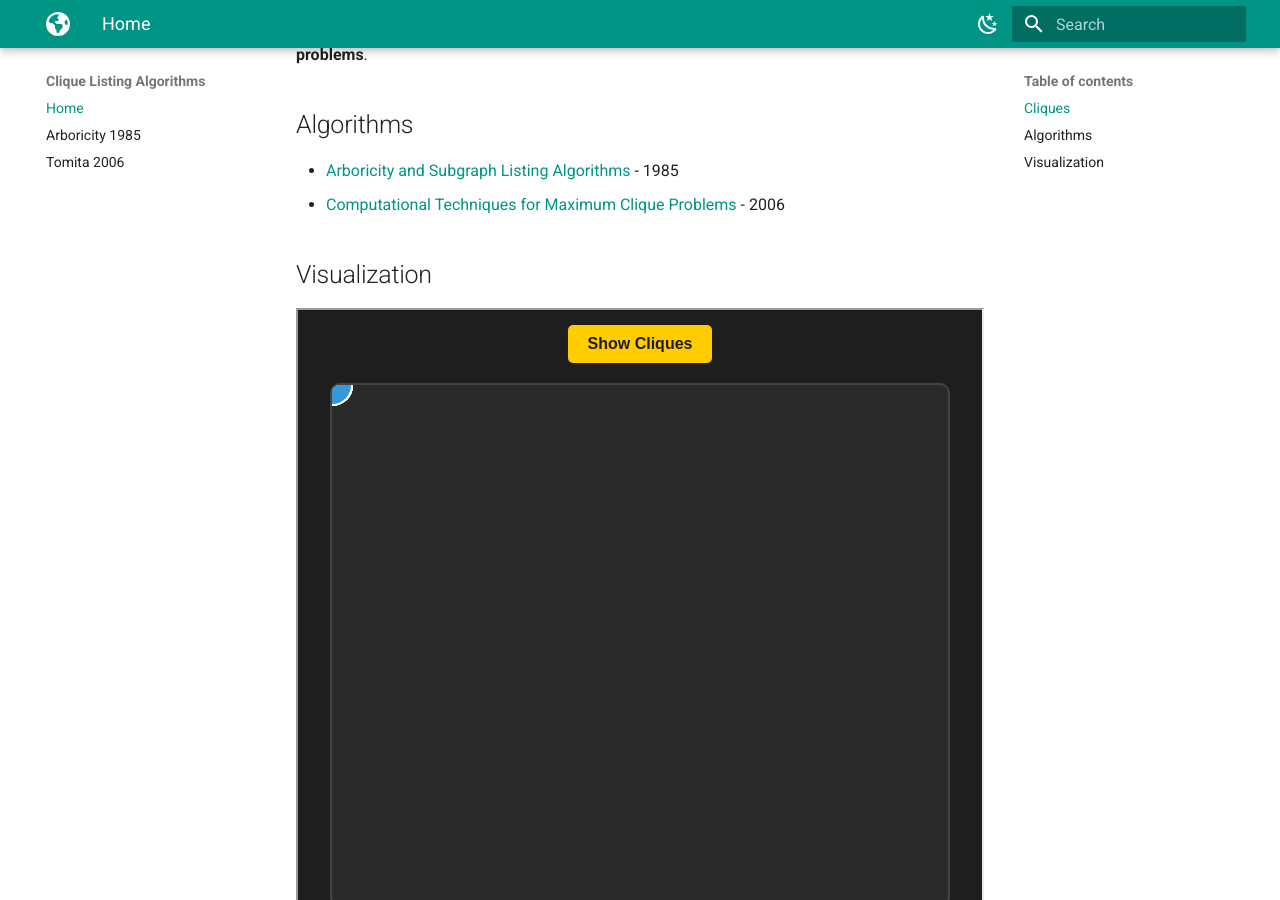
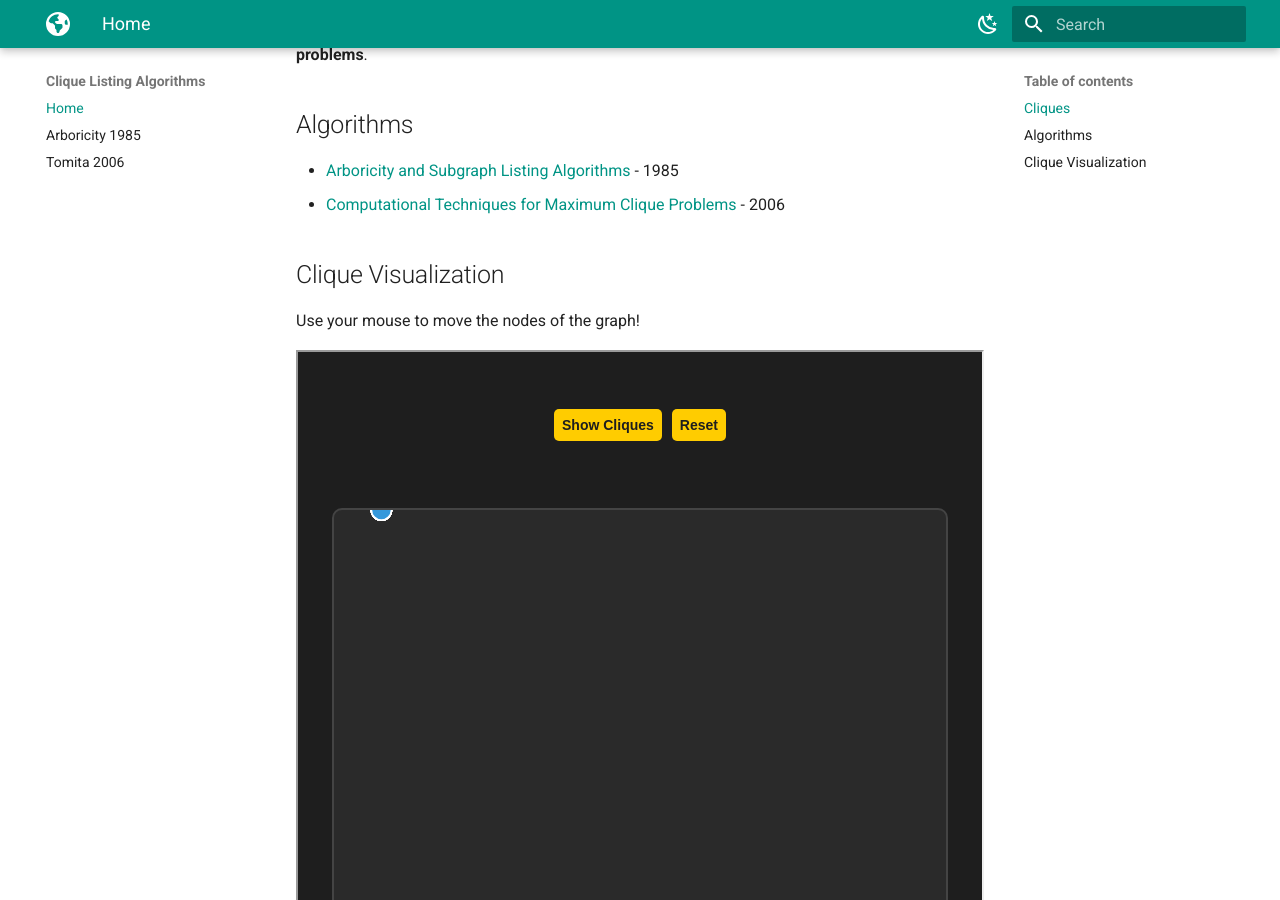
Before and after one commit to zoddtheimmortal/daa-site, an MkDocs documentation site: the page built from docs/index.md, in a window 1280 px wide and 900 px high, scrolled down 333 px. Built offline with MkDocs 1.6.1 and Material for MkDocs 9.7.7, drawn with Linux system fonts in a browser that asks for light colours; nearby versions of some CDN libraries.

Commit message:
chore: update clique animation

```diff
--- a/docs/clique_animation.html
+++ b/docs/clique_animation.html
@@ -18,16 +18,28 @@
 				flex-direction: column;
 				align-items: center;
 				justify-content: center;
-				height: 100vh;
+				min-height: 100vh;
+				overflow-x: hidden;
 			}
 
 			h2 {
 				margin-bottom: 10px;
 			}
 
+			.graph-container {
+				width: 90%;
+				max-width: 1200px;
+				margin: 0 auto;
+				display: flex;
+				justify-content: center;
+				align-items: center;
+			}
+
 			svg {
-				width: 90%;
-				height: 600px;
+				width: 100%;
+				height: 80vh; /* Responsive height based on viewport height */
+				max-height: 700px;
+				min-height: 400px;
 				background-color: #2a2a2a;
 				border: 2px solid #444;
 				border-radius: 10px;
@@ -66,15 +78,18 @@
 			}
 
 			.btn-container {
-				margin-bottom: 10px;
+				margin: 20px 0;
+				width: 100%;
+				display: flex;
+				justify-content: center;
+				flex-wrap: wrap;
 			}
 
 			.btn {
 				background-color: #ffcc00;
 				color: #1e1e1e;
 				border: none;
-				margin: 10px;
-				margin-top: 15px;
+				margin: 0px 5px;
 				padding: 10px 20px;
 				font-size: 16px;
 				font-weight: bold;
@@ -86,6 +101,44 @@
 			.btn:hover {
 				background-color: #e6b800;
 			}
+
+			.clique-info {
+				margin: 10px 0;
+				font-size: 18px;
+				color: #ffcc00;
+				min-height: 27px;
+			}
+
+			/* Responsive adjustments */
+			@media (max-width: 768px) {
+				svg {
+					height: 60vh;
+				}
+
+				.btn {
+					padding: 8px 8px;
+					font-size: 14px;
+				}
+
+				.label {
+					font-size: 14px;
+				}
+			}
+
+			@media (max-width: 480px) {
+				svg {
+					height: 50vh;
+				}
+
+				.btn {
+					padding: 6px 12px;
+					font-size: 12px;
+				}
+
+				.label {
+					font-size: 12px;
+				}
+			}
 		</style>
 	</head>
 	<body>
@@ -93,14 +146,39 @@
 			<button class="btn" onclick="highlightCliques()">
 				Show Cliques
 			</button>
+			<button class="btn" onclick="resetGraph()">Reset</button>
 		</div>
-		<svg id="graph"></svg>
+		<div id="clique-info" class="clique-info"></div>
+		<div class="graph-container">
+			<svg id="graph"></svg>
+		</div>
 
 		<script>
-			const width = 800,
-				height = 600;
+			// Get container dimensions
+			let graphContainer = document.querySelector(".graph-container");
+			let containerWidth = graphContainer.clientWidth;
+			let containerHeight = Math.min(window.innerHeight * 0.8, 700);
 
-			// More complex Graph Data
+			// Adjust dimensions on window resize
+			function updateDimensions() {
+				containerWidth = graphContainer.clientWidth;
+				containerHeight = Math.min(window.innerHeight * 0.8, 700);
+
+				svg.attr("viewBox", `0 0 ${containerWidth} ${containerHeight}`)
+					.attr("width", containerWidth)
+					.attr("height", containerHeight);
+
+				// Update simulation
+				simulation
+					.force(
+						"center",
+						d3.forceCenter(containerWidth / 2, containerHeight / 2)
+					)
+					.alpha(0.3)
+					.restart();
+			}
+
+			// Graph Data from input (9 vertices, 15 edges)
 			const nodes = [
 				{ id: 0 },
 				{ id: 1 },
@@ -111,38 +189,49 @@
 				{ id: 6 },
 				{ id: 7 },
 				{ id: 8 },
-				{ id: 9 },
 			];
 
 			const links = [
 				{ source: 0, target: 1 },
+				{ source: 0, target: 8 },
+				{ source: 1, target: 8 },
+				{ source: 2, target: 8 },
 				{ source: 1, target: 2 },
+				{ source: 2, target: 7 },
 				{ source: 2, target: 3 },
+				{ source: 3, target: 7 },
+				{ source: 6, target: 7 },
+				{ source: 3, target: 5 },
+				{ source: 5, target: 6 },
+				{ source: 5, target: 7 },
+				{ source: 3, target: 6 },
 				{ source: 3, target: 4 },
-				{ source: 4, target: 0 },
-				{ source: 1, target: 3 },
-				{ source: 2, target: 5 },
-				{ source: 5, target: 6 },
-				{ source: 6, target: 7 },
-				{ source: 7, target: 8 },
-				{ source: 8, target: 9 },
-				{ source: 9, target: 5 },
-				{ source: 3, target: 6 },
-				{ source: 4, target: 8 },
-				{ source: 0, target: 7 },
+				{ source: 4, target: 5 },
 			];
 
-			// Define cliques (detected manually)
+			// Define cliques as provided
 			const cliques = [
-				[1, 2, 3], // Clique A
-				[5, 6, 7, 9], // Clique B
-				[0, 4, 8], // Clique C
+				[0, 1, 8], // Clique 1
+				[1, 2, 8], // Clique 2
+				[2, 3, 7], // Clique 3
+				[3, 4, 5], // Clique 4
+				[3, 5, 6, 7], // Clique 5
 			];
 
 			const svg = d3
 				.select("#graph")
-				.attr("width", width)
-				.attr("height", height);
+				.attr("viewBox", `0 0 ${containerWidth} ${containerHeight}`)
+				.attr("width", containerWidth)
+				.attr("height", containerHeight)
+				.attr("preserveAspectRatio", "xMidYMid meet");
+
+			// Calculate optimal node size based on viewport
+			function getNodeRadius() {
+				const baseSize = 20;
+				const scaleFactor =
+					Math.min(containerWidth, containerHeight) / 800;
+				return Math.max(12, Math.min(25, baseSize * scaleFactor));
+			}
 
 			const simulation = d3
 				.forceSimulation(nodes)
@@ -151,10 +240,26 @@
 					d3
 						.forceLink(links)
 						.id((d) => d.id)
-						.distance(120)
+						.distance(
+							() => Math.min(containerWidth, containerHeight) / 6
+						)
 				)
-				.force("charge", d3.forceManyBody().strength(-300))
-				.force("center", d3.forceCenter(width / 2, height / 2));
+				.force(
+					"charge",
+					d3
+						.forceManyBody()
+						.strength(
+							() => -Math.min(containerWidth, containerHeight) / 3
+						)
+				)
+				.force(
+					"center",
+					d3.forceCenter(containerWidth / 2, containerHeight / 2)
+				)
+				.force(
+					"collision",
+					d3.forceCollide().radius(getNodeRadius() * 1.5)
+				);
 
 			const link = svg
 				.selectAll(".link")
@@ -180,6 +292,19 @@
 				.text((d) => d.id);
 
 			simulation.on("tick", () => {
+				// Keep nodes within bounds
+				nodes.forEach((d) => {
+					const radius = getNodeRadius();
+					d.x = Math.max(
+						radius,
+						Math.min(containerWidth - radius, d.x)
+					);
+					d.y = Math.max(
+						radius,
+						Math.min(containerHeight - radius, d.y)
+					);
+				});
+
 				link.attr("x1", (d) => d.source.x)
 					.attr("y1", (d) => d.source.y)
 					.attr("x2", (d) => d.target.x)
@@ -190,15 +315,45 @@
 				labels.attr("x", (d) => d.x).attr("y", (d) => d.y + 6);
 			});
 
+			// Drag functions
+			function dragstarted(event, d) {
+				if (!event.active) simulation.alphaTarget(0.3).restart();
+				d.fx = d.x;
+				d.fy = d.y;
+			}
+
+			function dragged(event, d) {
+				d.fx = event.x;
+				d.fy = event.y;
+			}
+
+			function dragended(event, d) {
+				if (!event.active) simulation.alphaTarget(0);
+				d.fx = null;
+				d.fy = null;
+			}
+
 			// Animate cliques
 			function highlightCliques() {
+				resetGraph(); // Start fresh
+
+				const cliqueInfo = document.getElementById("clique-info");
+
 				cliques.forEach((clique, i) => {
 					setTimeout(() => {
+						// Display current clique information
+						cliqueInfo.textContent = `Showing Clique ${
+							i + 1
+						}: [${clique.join(", ")}]`;
+
+						// Highlight nodes in clique
 						node.filter((d) => clique.includes(d.id))
 							.transition()
 							.duration(1000)
-							.attr("class", "node clique");
+							.attr("class", "node clique")
+							.attr("r", getNodeRadius() * 1.2);
 
+						// Highlight links between clique nodes
 						link.filter(
 							(d) =>
 								clique.includes(d.source.id) &&
@@ -209,7 +364,33 @@
 							.attr("class", "link clique-link");
 					}, i * 2000);
 				});
+
+				// Clear the info after all animations
+				setTimeout(() => {
+					cliqueInfo.textContent = "All cliques shown";
+				}, cliques.length * 2000);
 			}
+
+			// Reset the graph styling
+			function resetGraph() {
+				document.getElementById("clique-info").textContent = "";
+
+				node.transition()
+					.duration(500)
+					.attr("class", "node")
+					.attr("r", getNodeRadius());
+
+				link.transition().duration(500).attr("class", "link");
+			}
+
+			// Handle window resize
+			window.addEventListener("resize", () => {
+				clearTimeout(window.resizeTimer);
+				window.resizeTimer = setTimeout(updateDimensions, 250);
+			});
+
+			// Initial layout adjustment
+			simulation.alpha(0.5).restart();
 		</script>
 	</body>
 </html>
--- a/docs/index.md
+++ b/docs/index.md
@@ -11,7 +11,9 @@
 -   [Arboricity and Subgraph Listing Algorithms](arboricity.md) - 1985
 -   [Computational Techniques for Maximum Clique Problems](tomita.md) - 2006
 
-## Visualization
+## Clique Visualization
+
+Use your mouse to move the nodes of the graph!
 
 <iframe src="./clique_animation.html" width="100%" height="600px"></iframe>
 
```
Also changed, not shown: other parts of docs/clique_animation.html (+9 -2 lines).
